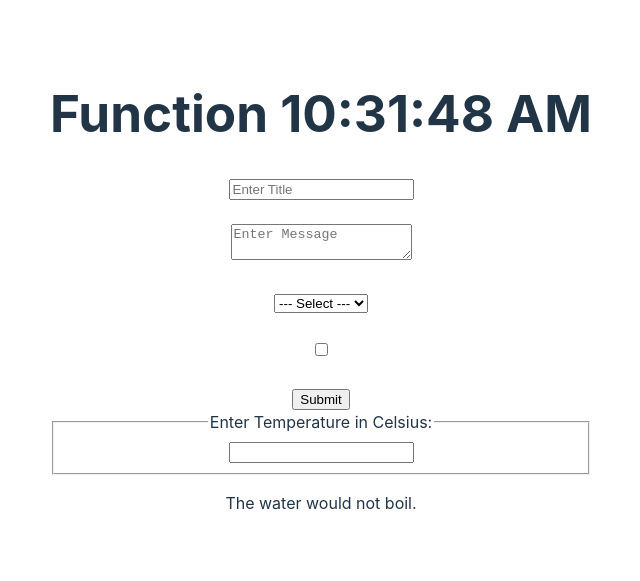
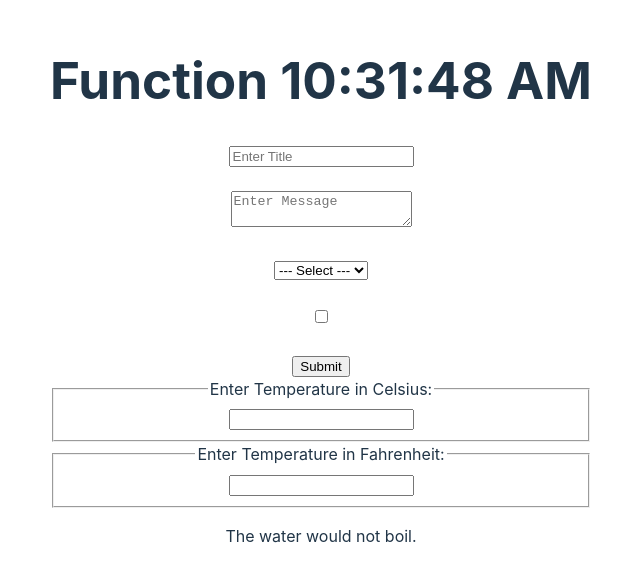
Before and after one commit to saidulislamjihad/NewReact, a React (Vite) app: page / in a window 1280 px wide. Shown: the part 109-690 px from the top of the page, without its empty margins (319-959 px from the left). Built offline with nearby package versions, Linux system fonts and the light colour scheme.

Commit message:
video number 12

```diff
--- a/src/components/Calculator.jsx
+++ b/src/components/Calculator.jsx
@@ -1,25 +1,29 @@
 import React from "react";
 import BoilingVerdict from "./BoilingVerdict";
+import TemperatureInput from "./TemperatureInput";
+import { convert, toCelsius, toFahrenhrit } from "../lib/converter";
 
 export default class Calculator extends React.Component{
     state = {
-        temperature: ''
-    }
+        temperature: '',
+        scale: 'c',
+    };
 
-    onTemperatureChange = (e) =>{
+    handleChange = (e, scale) =>{
         this.setState({
-            temperature: e.target.value
-        })
+            temperature: e.target.value,
+            scale,
+        });
     }
 
     render(){
-        const {temperature} = this.state;
+        const { temperature , scale } = this.state;
+        const celsius = scale === 'f' ? convert(temperature , toCelsius) : temperature;
+        const fahrenhrit = scale === 'c' ? convert(temperature , toFahrenhrit) : temperature;
         return(
             <>
-                <fieldset>
-                    <legend>Enter Temperature in Celsius: </legend>
-                    <input type="number" value={temperature}  onChange={this.onTemperatureChange}/>
-                </fieldset>
+                <TemperatureInput scale= "c" temperature={celsius} onTemperatureChange={this.handleChange}/>
+                <TemperatureInput scale= "f" temperature={fahrenhrit} onTemperatureChange={this.handleChange}/>
                 <BoilingVerdict celsius={parseFloat(temperature)}/>
             </>
         )
--- a/src/components/TemperatureInput.jsx
+++ b/src/components/TemperatureInput.jsx
@@ -1,23 +1,15 @@
 import React from "react";
 
-export default class temperatureInput extends React.Component{
-    state = {
-        temperature: ''
-    }
+const scaleNames = {
+    c: "Celsius",
+    f: "Fahrenheit",
+}
 
-    onTemperatureChange = (e) =>{
-        this.setState({
-            temperature: e.target.value
-        })
-    }
-
-    render(){
-        const {temperature} = this.state;
-        return(
-            <fieldset>
-                <legend>Enter Temperature in Celsius: </legend>
-                <input type="number" value={temperature}  onChange={this.onTemperatureChange}/>
-            </fieldset>
-        )
-    }
+export default function temperatureInput ({temperature, scale, onTemperatureChange}){
+    return(
+        <fieldset>
+            <legend>Enter Temperature in {scaleNames[scale]}: </legend>
+            <input type="number" value={temperature}  onChange={(e) => onTemperatureChange(e, scale)}/>
+        </fieldset>
+    )
 }
--- /dev/null
+++ b/src/lib/converter.jsx
@@ -0,0 +1,17 @@
+export function toCelsius(fahrenheit){
+    return (fahrenheit - 32)*5/9;
+}
+
+export function toFahrenhrit(celsius){
+    return (celsius * 9/5 ) + 32;
+}
+
+export function convert(temperature , convertTo){
+    const input = parseFloat(temperature);
+    if(Number.isNaN(input)){
+        return "";
+    }
+    const output = convertTo(input);
+    const rounded = Math.round( output * 1000) / 1000;
+    return rounded.toString();
+}
```
